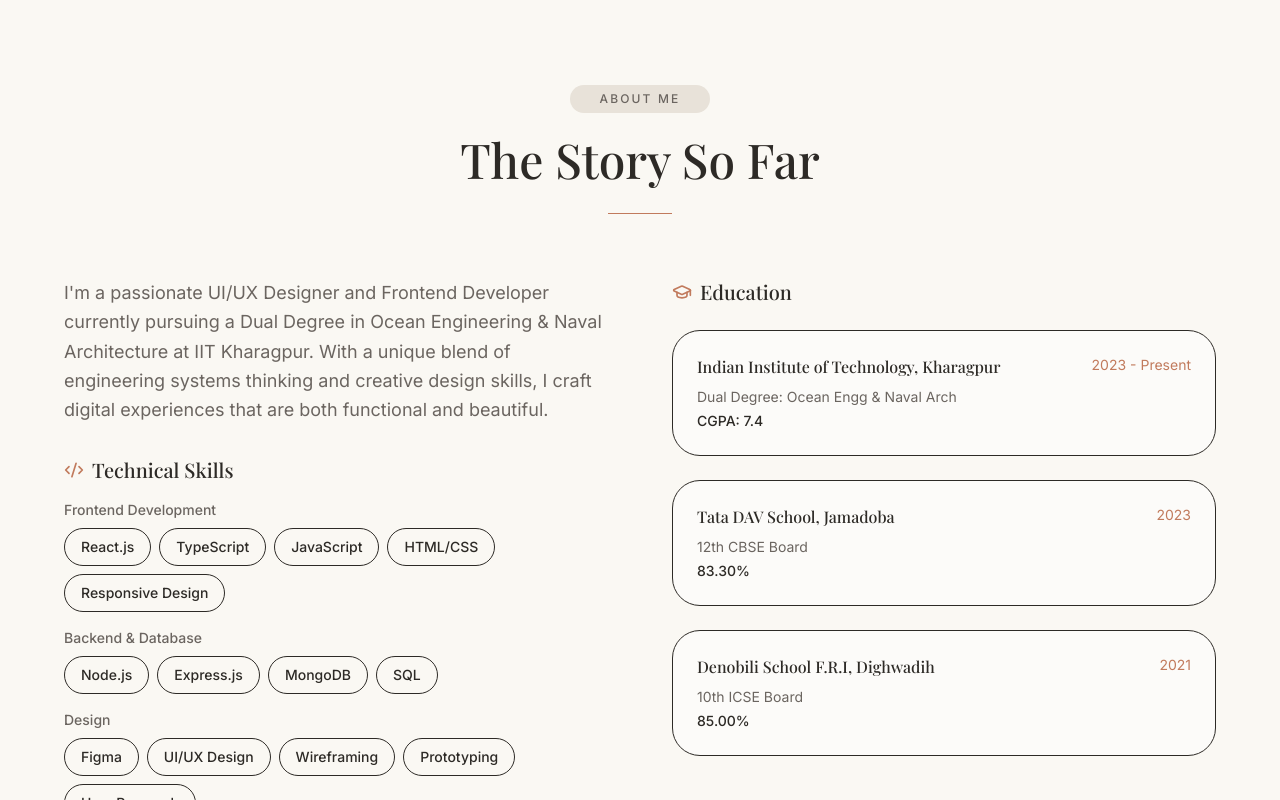
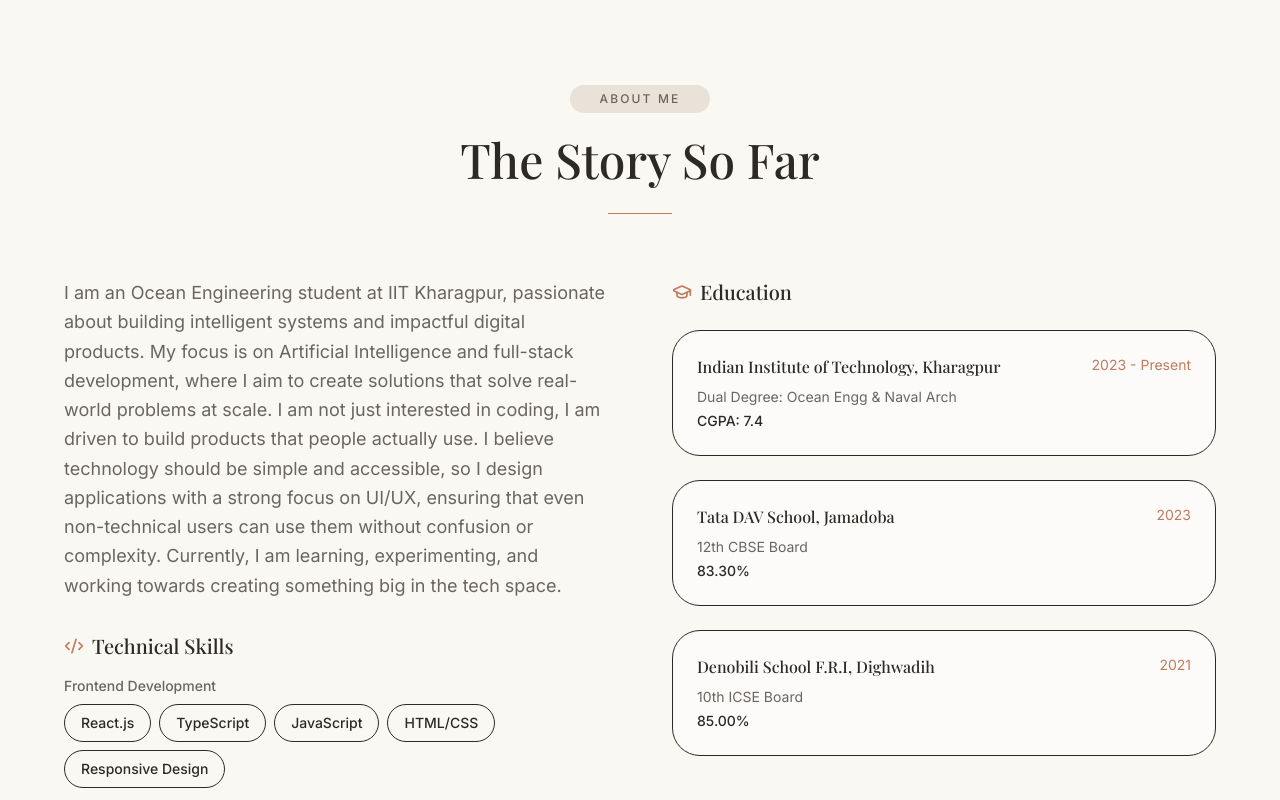
Before and after one commit to toni8283/Toni_Portfolio, a React (Vite) app: page / in a window 1280 px wide. Shown: the part 811-1611 px from the top of the page. Built offline with nearby package versions, Linux system fonts and the light colour scheme.

Commit message:
Revise about section with new description
Updated the about section to reflect current studies and focus on AI and full-stack development.

```diff
--- a/src/App.tsx
+++ b/src/App.tsx
@@ -38,7 +38,7 @@ const PORTFOLIO_DATA = {
 
   // About Section
   about: {
-    description: `I'm a passionate UI/UX Designer and Frontend Developer currently pursuing a Dual Degree in Ocean Engineering & Naval Architecture at IIT Kharagpur. With a unique blend of engineering systems thinking and creative design skills, I craft digital experiences that are both functional and beautiful.`,
+    description: `I am an Ocean Engineering student at IIT Kharagpur, passionate about building intelligent systems and impactful digital products. My focus is on Artificial Intelligence and full-stack development, where I aim to create solutions that solve real-world problems at scale. I am not just interested in coding, I am driven to build products that people actually use. I believe technology should be simple and accessible, so I design applications with a strong focus on UI/UX, ensuring that even non-technical users can use them without confusion or complexity. Currently, I am learning, experimenting, and working towards creating something big in the tech space.`,
     education: [
       {
         school: "Indian Institute of Technology, Kharagpur",
```
